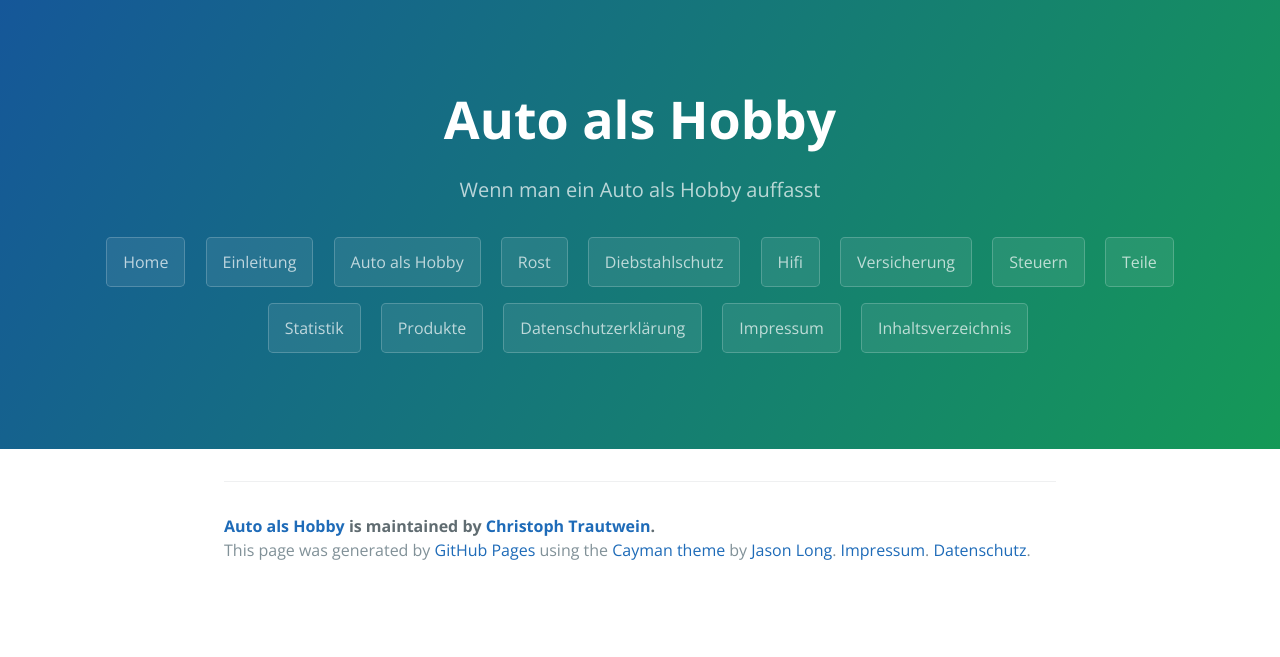
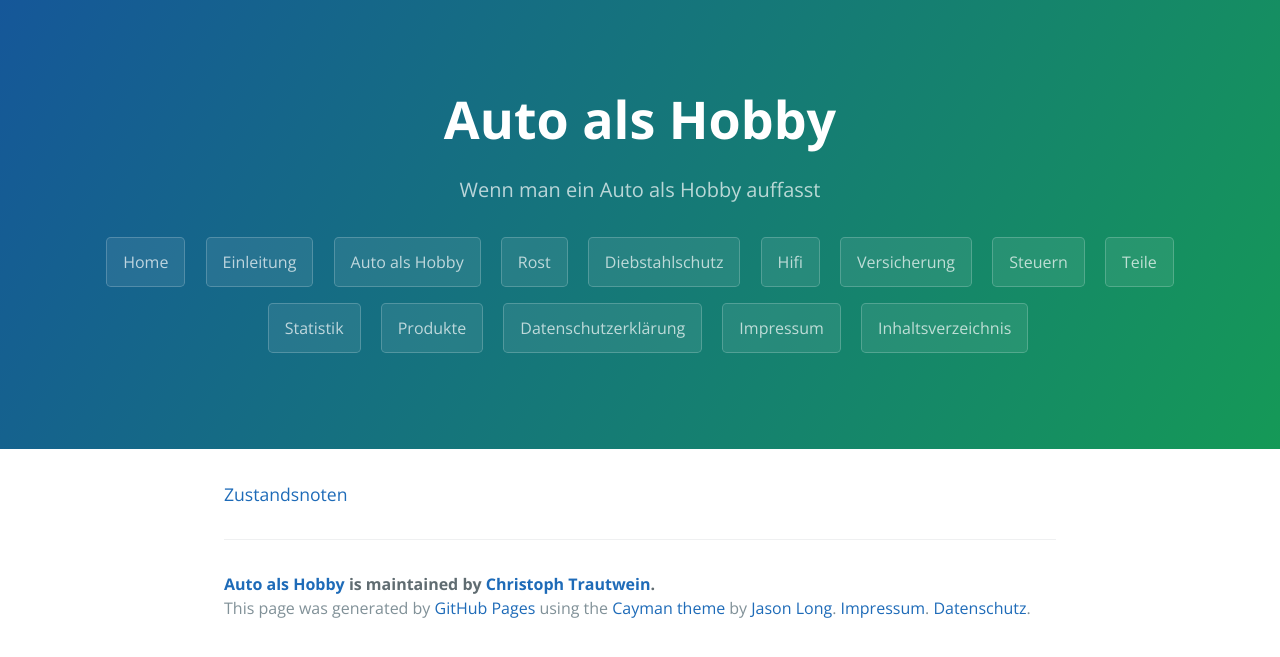
Before and after one commit to trautw/AutoAlsHobby, a Jekyll site: the page built from docs/_pages/01_einleitung.md, in a window 1280 px wide. Shown: the top 657 px of the page. Built offline with Jekyll 4.4.1, drawn with Linux system fonts in a browser that asks for light colours.

Commit message:
Update 01_einleitung.md

```diff
--- a/docs/_pages/01_einleitung.md
+++ b/docs/_pages/01_einleitung.md
@@ -3,3 +3,5 @@ layout: default
 title: Einleitung
 permalink: /einleitung/
 ---
+
+[Zustandsnoten](https://www.classic-analytics.de/de/oldtimerpreise/zustandsnoten)
```
